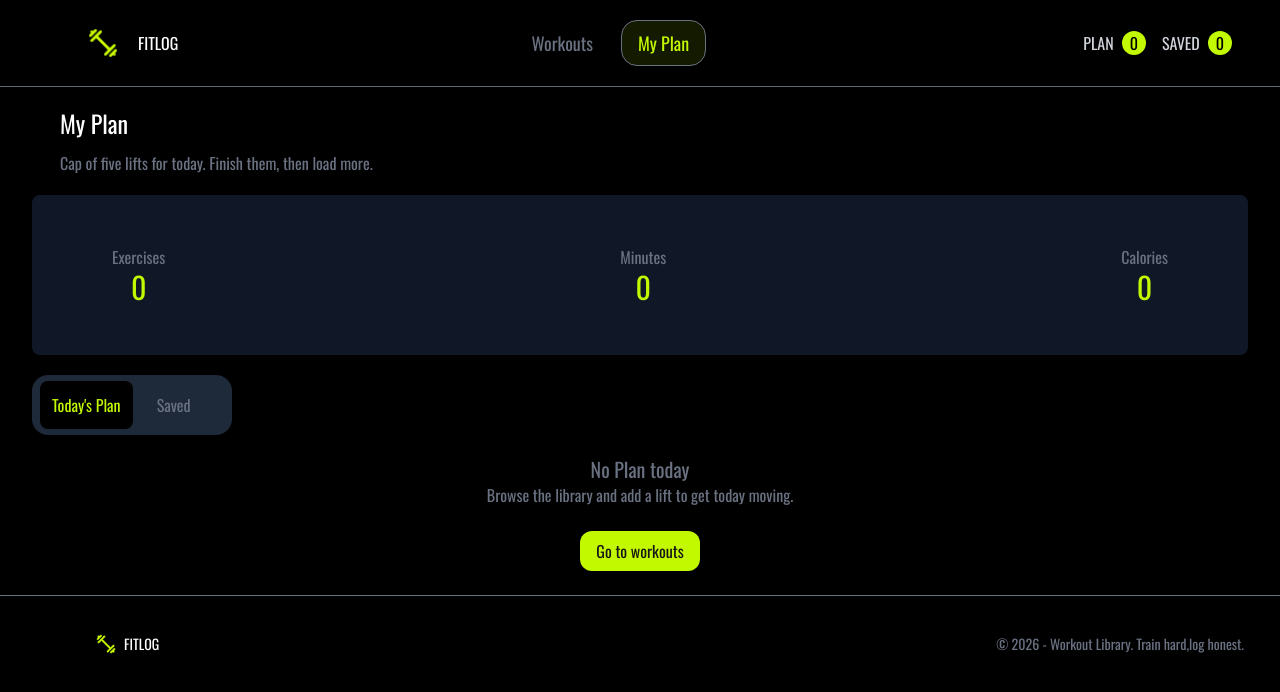
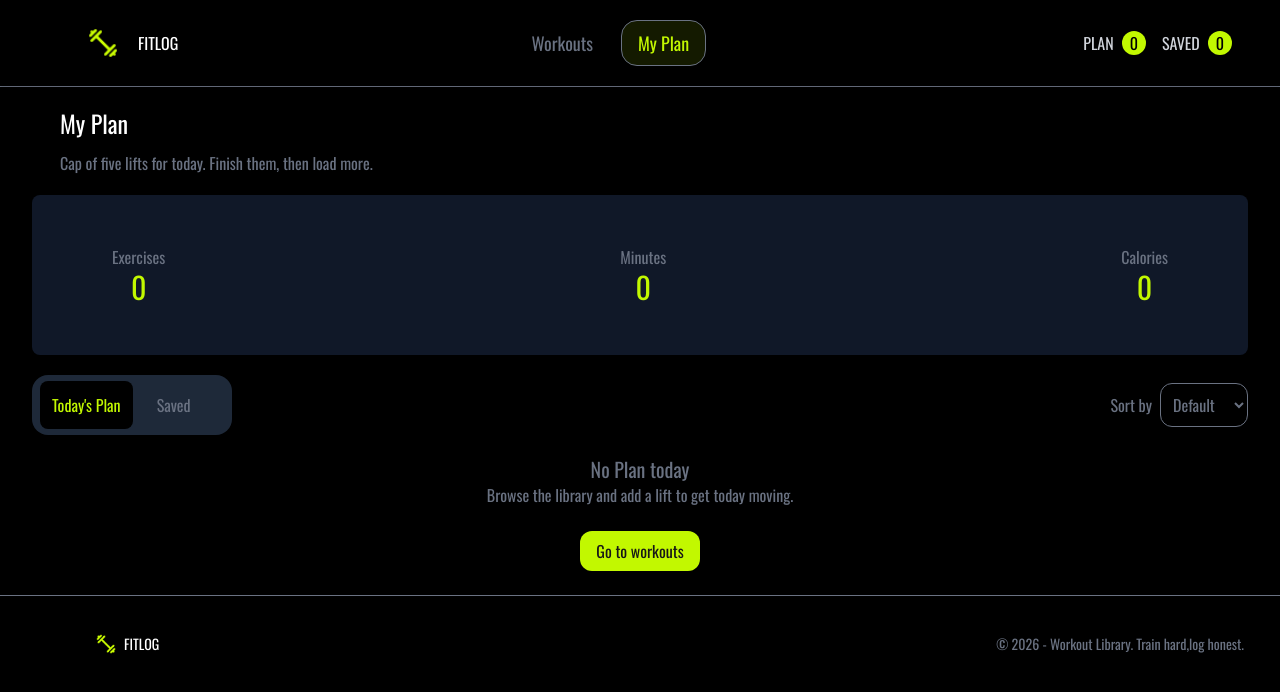
Before and after one commit to nishattasnimtonni5-lang/b-14-A-06, a Next.js app: page /apps in a window 1280 px wide. Shown: the top 692 px of the page. Built offline with nearby package versions, Linux system fonts and the light colour scheme.

Commit message:
feat:Add sort-by button

```diff
--- a/src/app/apps/page.tsx
+++ b/src/app/apps/page.tsx
@@ -1,6 +1,6 @@
 'use client';
 import { PlanContext } from '@/app/context/PlanContext';
-import WorkoutCard from '@/components/shared/WorkoutCard';
+
 import { Iworkout } from '@/types/workout.type';
 import Image from 'next/image';
 import React, { useContext,useState } from 'react';
@@ -14,6 +14,7 @@ import { toast } from 'react-toastify';
 const MyPlan = () => {
    const context=useContext(PlanContext)
    const [activeTab,setActiveTab]=useState("today")
+    const [sortBy,setSortBy]=useState('default')
    if (!context){
     return null;
    }
@@ -37,6 +38,20 @@ const MyPlan = () => {
     setSavedPlan(savedPlan.filter((workout)=>String(workout.id)!==String(id)));
     toast.success(`${name} removed succesfully!`)
    }
+
+   const currentPlan=activeTab==='today'?todayPlan:savedPlan;
+   const sortedPlan=[...currentPlan].sort((a,b)=>{
+    if(sortBy==='duration'){
+      return Number(b.duration)-Number(a.duration)
+    };
+    if(sortBy==='calories'){
+      return Number(b.caloriesBurned)-Number(a.caloriesBurned)
+    };
+    if(sortBy==='rating'){
+      return Number(b.rating)-Number(a.rating)
+    };
+    return 0;
+   })
     return (
         <div className="px-8">
         <h2 className="text-white text-2xl pl-7 py-3">My Plan</h2>
@@ -60,7 +75,7 @@ const MyPlan = () => {
         </div>
 
       </div>
-      <div className="py-5">
+      <div className="py-5 flex justify-between">
          <div className="flex gap-1 px-2  bg-gray-800 w-50 items-center rounded-2xl h-15 py-5">
           <button
           onClick={()=>
@@ -73,13 +88,26 @@ const MyPlan = () => {
             setActiveTab("saved")
           }  className={`px-5 py-2 rounded-lg ${activeTab==='saved'?"text-[#C2F800] bg-black":" text-gray-500"}`}>Saved </button>
           </div>
+          <div className="flex items-center gap-2">
+            <label className="text-gray-500">
+              Sort by
+              </label >
+              <select value={sortBy}
+              onChange={(e)=>setSortBy(e.target.value)}
+              className="text-gray-500 border rounded-xl px-2 py-2">
+                <option value="default">Default</option>
+                <option value="duration">Duration</option>
+                <option value="rating">Rating</option>
+                <option value="calories">Calories</option>
+                </select>
+          </div>
 </div>
      {activeTab==="today"&&(
       <>
 
             {todayPlan.length>0?(
      <div className='md:grid md:grid-cols-1 w-full gap-2  rounded-md'>
-           { todayPlan.map((workout:Iworkout,ind:number)=>{
+           { sortedPlan.map((workout:Iworkout,ind:number)=>{
             return (<div key={ind} className="flex items-center justify-between rounded-xl bg-gray-900 gap-4 md:gap-0">
                 <div className="md:px-5 py-5 flex md:gap-5 gap-1">
                     <Image src={workout.image} alt="workoutImage" width={100} height={50} className='rounded-lg md:w-35 w-10 md:h-20 '/>
@@ -134,7 +162,7 @@ const MyPlan = () => {
 
             {savedPlan.length>0?(
       <div className='grid grid-cols-1 w-full rounded-md gap-2'>
-           { savedPlan.map((workout:Iworkout,ind:number)=>{
+           { sortedPlan.map((workout:Iworkout,ind:number)=>{
             return (<div key={ind} className="flex items-center justify-between  bg-gray-900  md:px-5 gap-4 md:gap-0 rounded-xl" >
                 <div className=" py-5 flex gap-5">
                     <Image src={workout.image} alt="workoutImage" width={100} height={50} className='rounded-lg w-10 md:w-35 h-20 '/>
```
